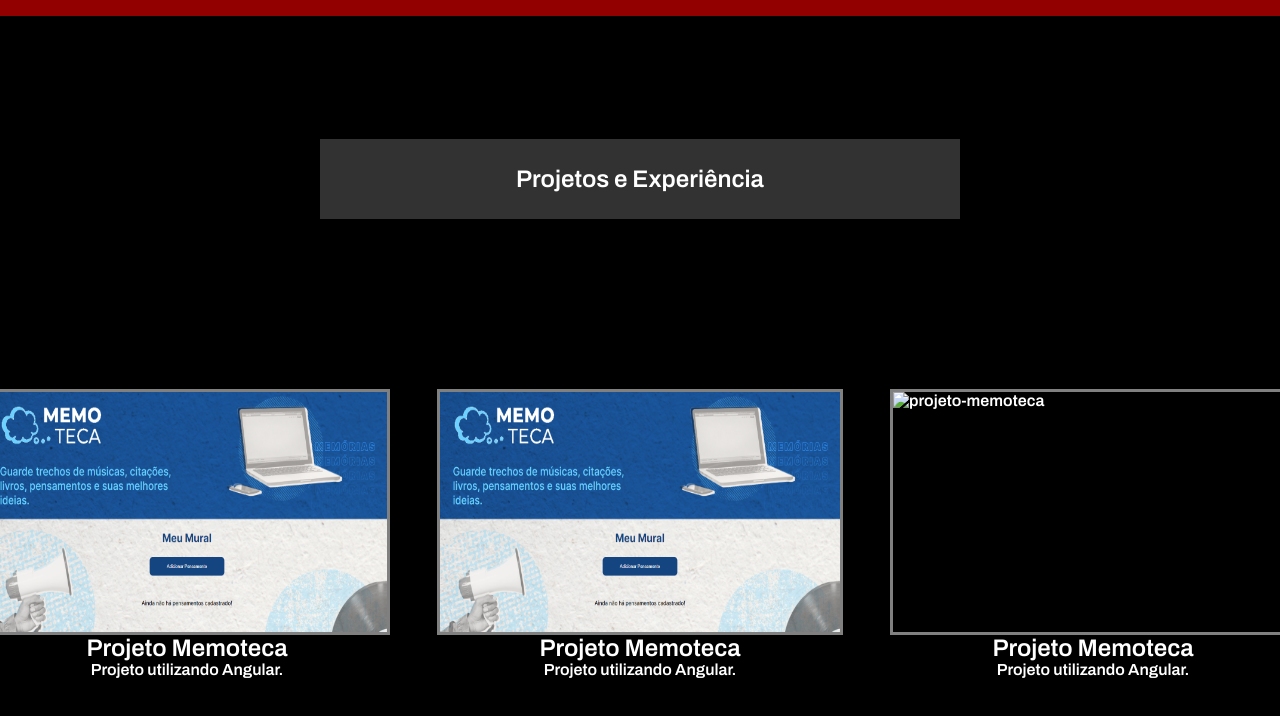
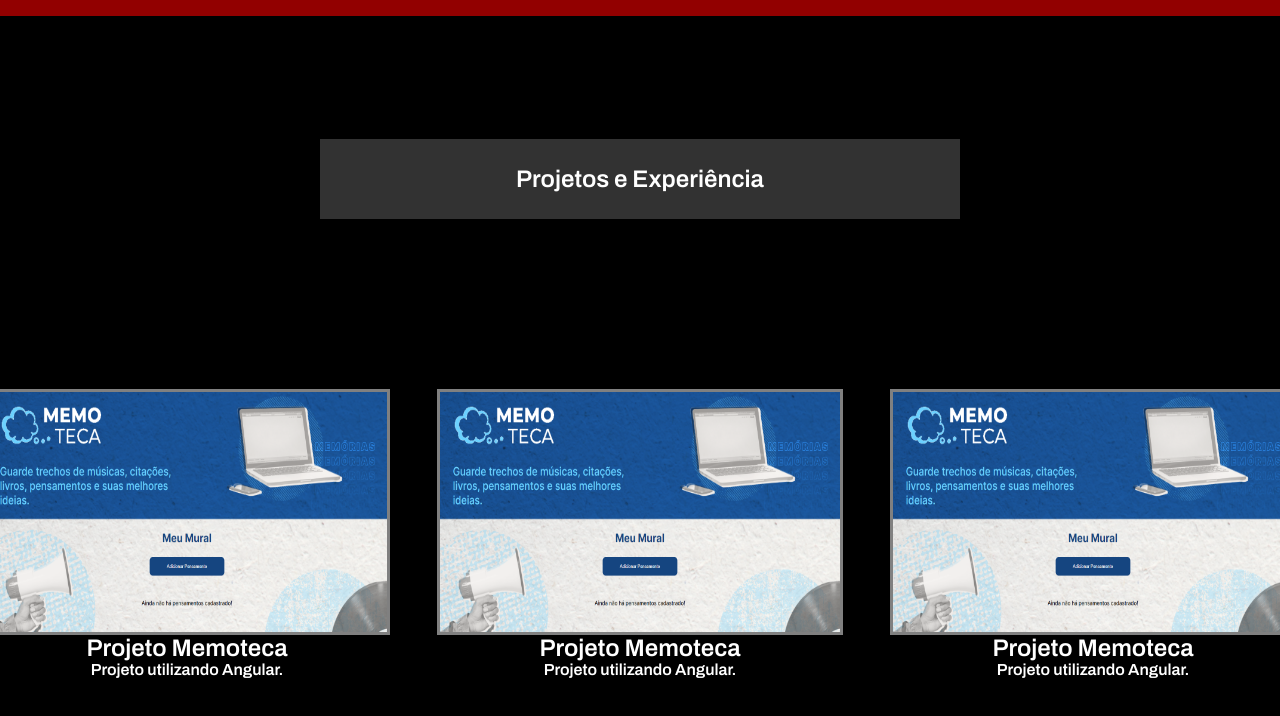
Before and after one commit to VitorGHA/portfolio, a plain HTML site: page index.html in a window 1280 px wide. Shown: the part 1024-1740 px from the top of the page. Drawn offline with Linux system fonts and the light colour scheme.

Commit message:
tirando o / da img

```diff
--- a/index.html
+++ b/index.html
@@ -103,7 +103,7 @@
             </div>
 
             <div class="projetos-item">
-                <img src="portifolio/img/projeto-memoteca.png" alt="projeto-memoteca">
+                <img src="img/projeto-memoteca.png" alt="projeto-memoteca">
                 <h2 class="projeto-nome">Projeto Memoteca</h2>
                 <p class="descricao">Projeto utilizando Angular.</p>
             </div>
```
